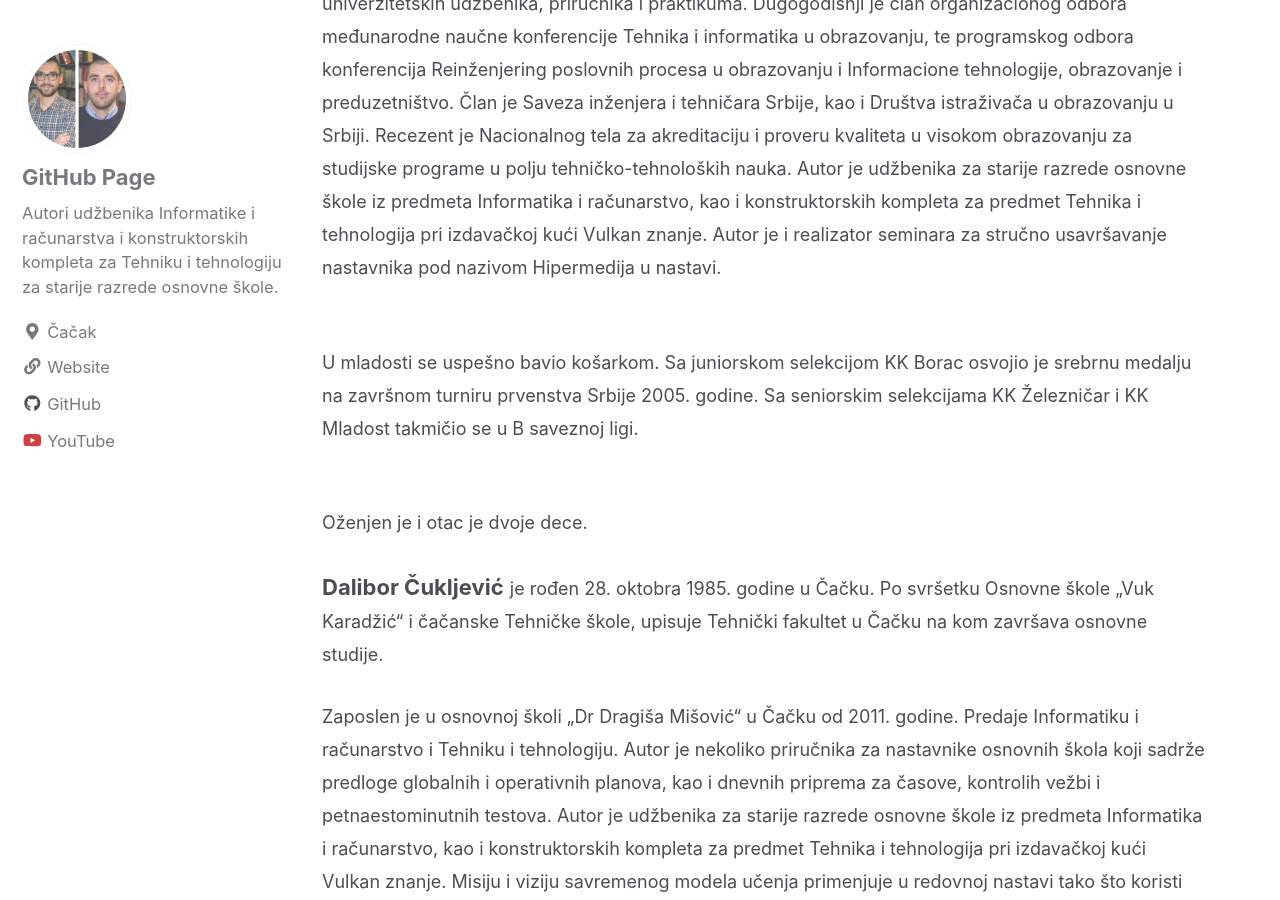
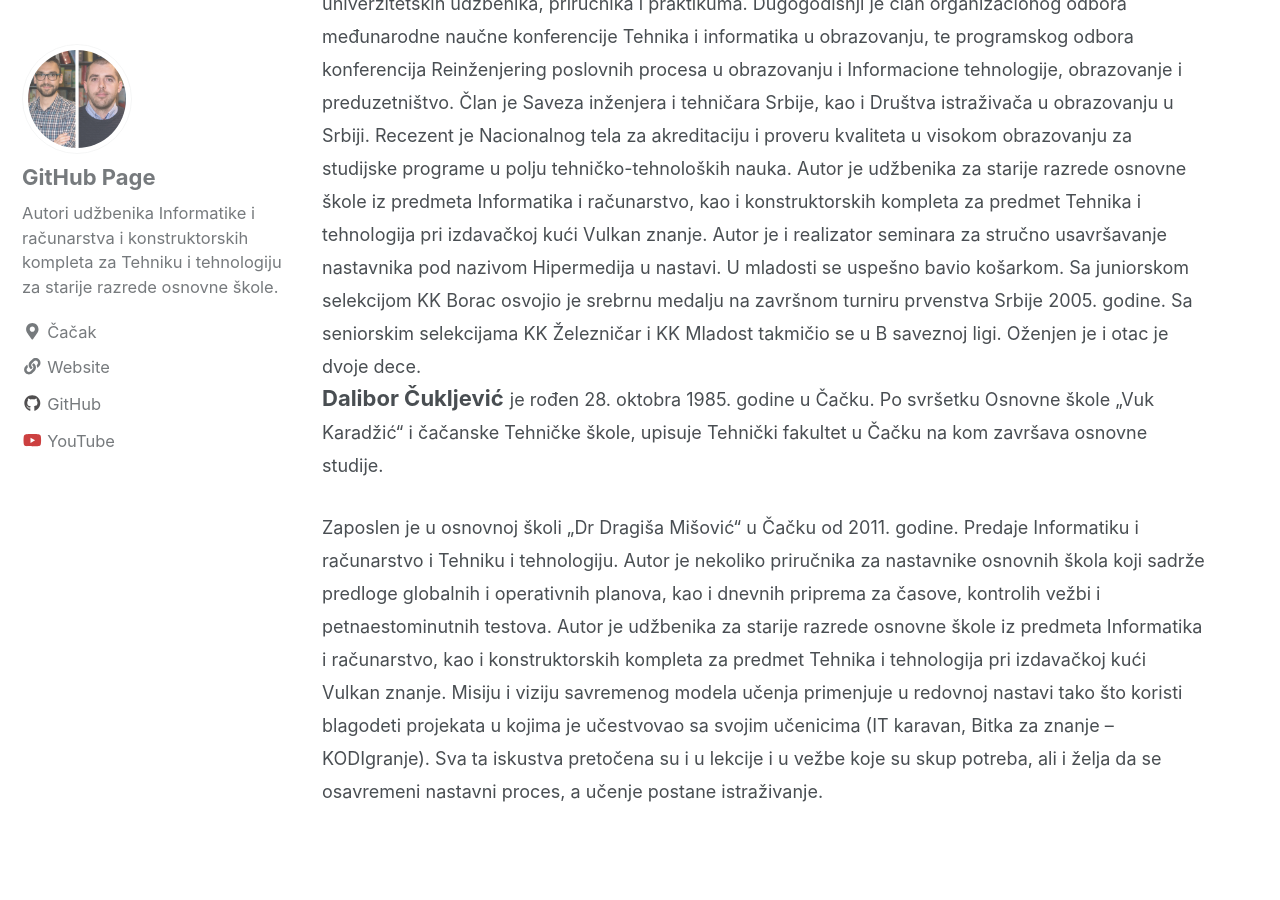
Before and after one commit to vulkanznanje/vulkanznanje.github.io, a Jekyll site: the page built from _pages/O_nama.md, in a window 1280 px wide and 900 px high, scrolled down 639 px. Built offline with Jekyll 4.4.1, drawn with Linux system fonts in a browser that asks for light colours; nearby versions of some CDN libraries.

Commit message:
Update O_nama.md

```diff
--- a/_pages/O_nama.md
+++ b/_pages/O_nama.md
@@ -13,8 +13,11 @@ header:
 
 **Dr Miloš Papić** <font size="4"> je rođen 20. juna 1986. godine u Čačku. Po svršetku Osnovne škole „Vuk Karadžić“ i čačanske Gimnazije, upisuje Tehnički fakultet u Čačku na kom završava osnovne i master studije. Doktorske studije je završio na Tehničkom fakultetu u Boru, Univerziteta u Beogradu, 14. januara 2015. godine. </font>
 
-<font size="4"> Zaposlen je na Fakultetu tehničkih nauka u Čačku od 2010. godine. Trenutno je u zvanju vanrednog profesora. Autor je brojnih naučno-istraživačkih i stručnih radova iz oblasti informacionih tehnologija i sistema, upravlјanja zaštitom životne sredine, obrazovanja i preduzetništva. Autor je nekoliko univerzitetskih udžbenika, priručnika i praktikuma. Dugogodišnji je član organizacionog odbora međunarodne naučne konferencije Tehnika i informatika u obrazovanju, te programskog odbora konferencija Reinženjering poslovnih procesa u obrazovanju i Informacione tehnologije, obrazovanje i preduzetništvo. Član je Saveza inženjera i tehničara Srbije, kao i Društva istraživača u obrazovanju u Srbiji. Recezent je Nacionalnog tela za akreditaciju i proveru kvaliteta u visokom obrazovanju za studijske programe u polјu tehničko-tehnoloških nauka. Autor je udžbenika za starije razrede osnovne škole iz predmeta Informatika i računarstvo, kao i konstruktorskih kompleta za predmet Tehnika i tehnologija pri izdavačkoj kući Vulkan znanje. Autor je i realizator seminara za stručno usavršavanje nastavnika pod nazivom Hipermedija u nastavi. </font><br/>
-<font size="4"> U mladosti se uspešno bavio košarkom. Sa juniorskom selekcijom KK Borac osvojio je srebrnu medalјu na završnom turniru prvenstva Srbije 2005. godine. Sa seniorskim selekcijama KK Železničar i KK Mladost takmičio se u B saveznoj ligi. </font><br/>
-<font size="4"> Oženjen je i otac je dvoje dece. </font><br/>
+<font size="4"> Zaposlen je na Fakultetu tehničkih nauka u Čačku od 2010. godine. Trenutno je u zvanju vanrednog profesora. Autor je brojnih naučno-istraživačkih i stručnih radova iz oblasti informacionih tehnologija i sistema, upravlјanja zaštitom životne sredine, obrazovanja i preduzetništva. Autor je nekoliko univerzitetskih udžbenika, priručnika i praktikuma. Dugogodišnji je član organizacionog odbora međunarodne naučne konferencije Tehnika i informatika u obrazovanju, te programskog odbora konferencija Reinženjering poslovnih procesa u obrazovanju i Informacione tehnologije, obrazovanje i preduzetništvo. Član je Saveza inženjera i tehničara Srbije, kao i Društva istraživača u obrazovanju u Srbiji. Recezent je Nacionalnog tela za akreditaciju i proveru kvaliteta u visokom obrazovanju za studijske programe u polјu tehničko-tehnoloških nauka. Autor je udžbenika za starije razrede osnovne škole iz predmeta Informatika i računarstvo, kao i konstruktorskih kompleta za predmet Tehnika i tehnologija pri izdavačkoj kući Vulkan znanje. Autor je i realizator seminara za stručno usavršavanje nastavnika pod nazivom Hipermedija u nastavi. </font>
+
+<font size="4"> U mladosti se uspešno bavio košarkom. Sa juniorskom selekcijom KK Borac osvojio je srebrnu medalјu na završnom turniru prvenstva Srbije 2005. godine. Sa seniorskim selekcijama KK Železničar i KK Mladost takmičio se u B saveznoj ligi. </font>
+
+<font size="4"> Oženjen je i otac je dvoje dece. </font>
+
 **Dalibor Čuklјević** <font size="4"> je rođen 28. oktobra 1985. godine u Čačku. Po svršetku Osnovne škole „Vuk Karadžić“ i čačanske Tehničke škole, upisuje Tehnički fakultet u Čačku na kom završava osnovne studije.</font>
 <font size="4">Zaposlen je u osnovnoj školi „Dr Dragiša Mišović“ u Čačku od 2011. godine. Predaje Informatiku i računarstvo i Tehniku i tehnologiju. Autor je nekoliko priručnika za nastavnike osnovnih škola koji sadrže predloge globalnih i operativnih planova, kao i dnevnih priprema za časove, kontrolih vežbi i petnaestominutnih testova. Autor je udžbenika za starije razrede osnovne škole iz predmeta Informatika i računarstvo, kao i konstruktorskih kompleta za predmet Tehnika i tehnologija pri izdavačkoj kući Vulkan znanje. Misiju i viziju savremenog modela učenja primenjuje u redovnoj nastavi tako što koristi blagodeti projekata u kojima je učestvovao sa svojim učenicima (IT karavan, Bitka za znanje – KODIgranje). Sva ta iskustva pretočena su i u lekcije i u vežbe koje su skup potreba, ali i želјa da se osavremeni nastavni proces, a učenje postane istraživanje. </font><br /><font size="4"></font>
```
